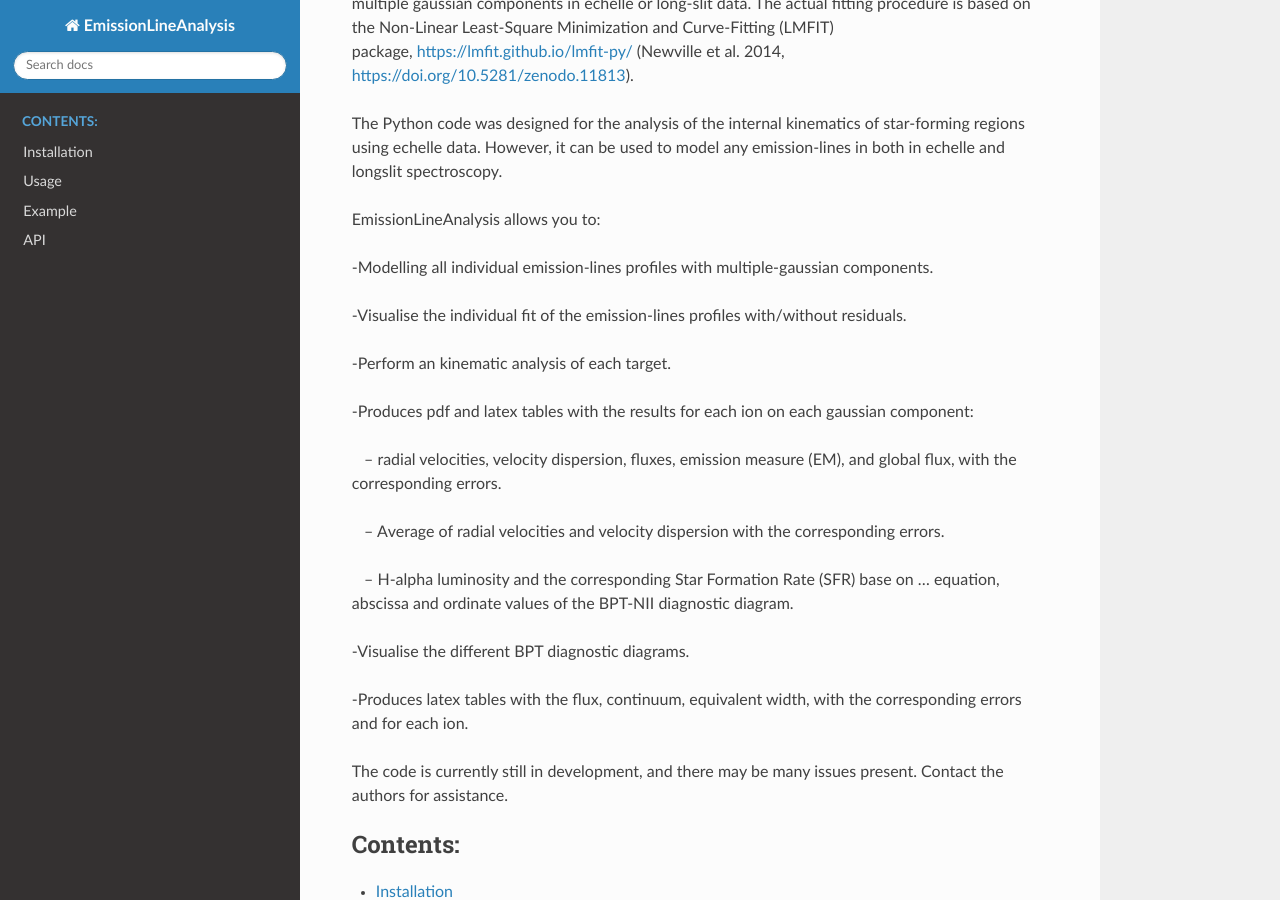
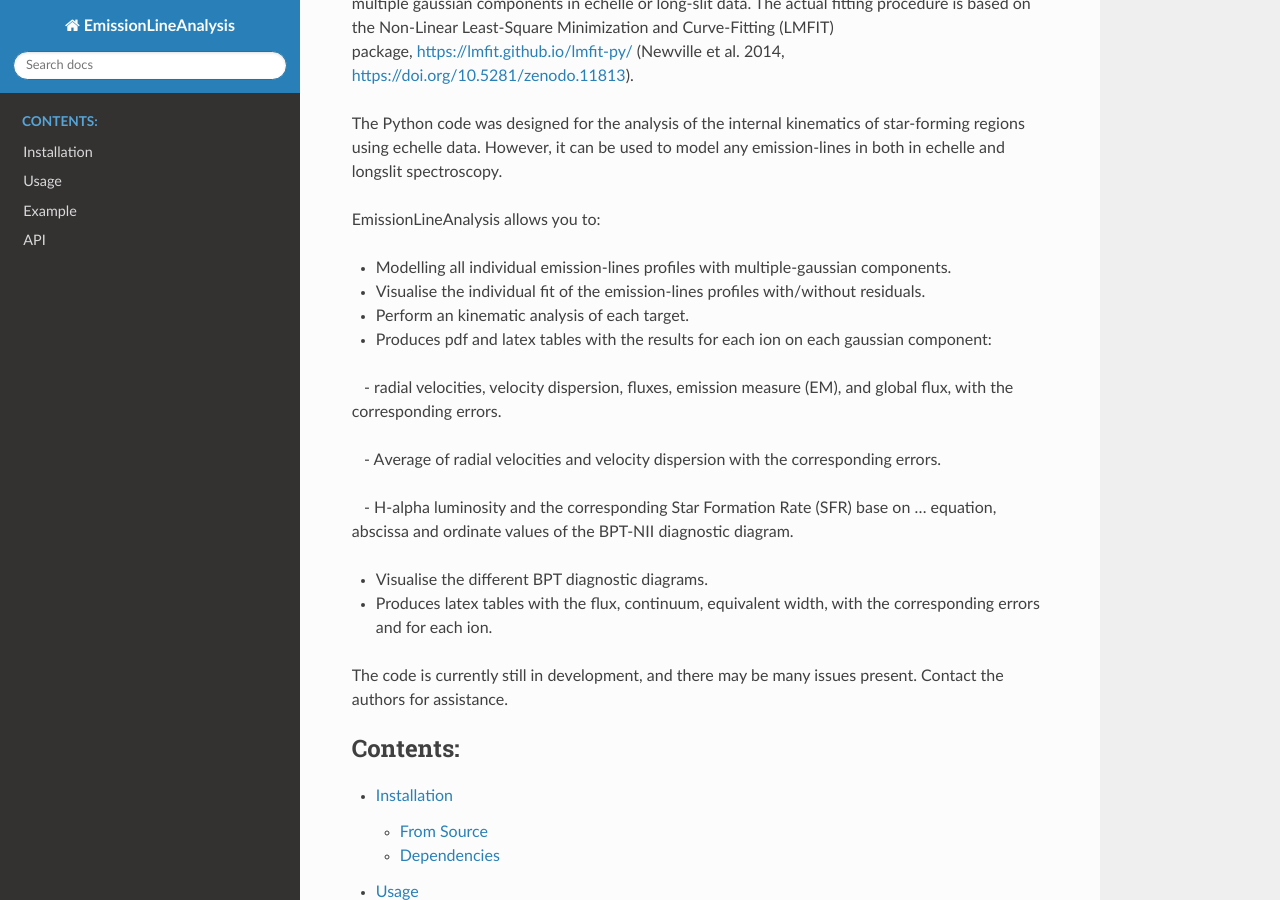
Before and after one commit to daniel-muthukrishna/FitELP, a Sphinx documentation site: the page built from docs/index.rst, in a window 1280 px wide and 900 px high, scrolled down 192 px. Built offline with Sphinx 7.4.7 and the Read the Docs theme 2.0.0, drawn with Linux system fonts in a browser that asks for light colours.

Commit message:
Update index.rst

```diff
--- a/docs/index.rst
+++ b/docs/index.rst
@@ -11,23 +11,23 @@ The Python code was designed for the analysis of the internal kinematics of star
 
 EmissionLineAnalysis allows you to:
 
--Modelling all individual emission-lines profiles with multiple-gaussian components.
+* Modelling all individual emission-lines profiles with multiple-gaussian components.
 
--Visualise the individual fit of the emission-lines profiles with/without residuals.
+* Visualise the individual fit of the emission-lines profiles with/without residuals.
 
--Perform an kinematic analysis of each target.
+* Perform an kinematic analysis of each target.
 
--Produces pdf and latex tables with the results for each ion on each gaussian component:
+* Produces pdf and latex tables with the results for each ion on each gaussian component:
 
-   -- radial velocities, velocity dispersion, fluxes, emission measure (EM), and global flux, with the corresponding errors.
+   - radial velocities, velocity dispersion, fluxes, emission measure (EM), and global flux, with the corresponding errors.
 
-   -- Average of radial velocities and velocity dispersion with the corresponding errors.
+   - Average of radial velocities and velocity dispersion with the corresponding errors.
 
-   -- H-alpha luminosity and the corresponding Star Formation Rate (SFR) base on ... equation, abscissa and ordinate values of the BPT-NII diagnostic diagram.
+   - H-alpha luminosity and the corresponding Star Formation Rate (SFR) base on ... equation, abscissa and ordinate values of the BPT-NII diagnostic diagram.
 
--Visualise the different BPT diagnostic diagrams.
+* Visualise the different BPT diagnostic diagrams.
 
--Produces latex tables with the flux, continuum, equivalent width, with the corresponding errors and for each ion.
+* Produces latex tables with the flux, continuum, equivalent width, with the corresponding errors and for each ion.
 
 
 
```
